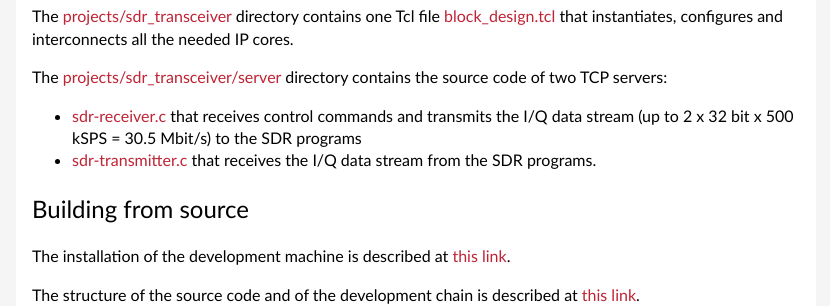
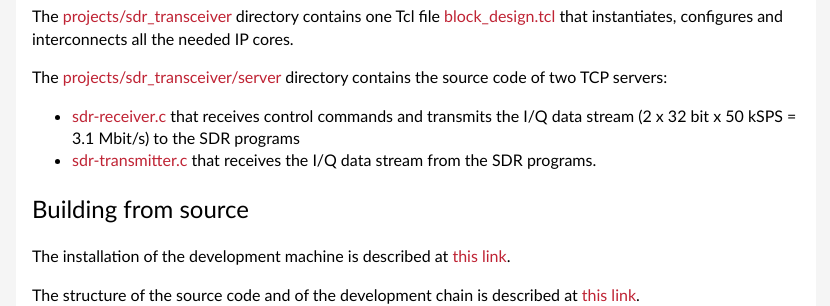
Before and after one commit to pavel-demin/red-pitaya-notes, a Jekyll site: the page built from sdr-transceiver.md, in a window 1280 px wide. Shown: the part 1154-1460 px from the top of the page, without its empty margins (224-1054 px from the left). Built offline with Jekyll 4.4.1, drawn with Linux system fonts in a browser that asks for light colours.

Commit message:
fix data rate

```diff
--- a/sdr-transceiver.md
+++ b/sdr-transceiver.md
@@ -41,7 +41,7 @@ The [projects/sdr_transceiver](https://github.com/pavel-demin/red-pitaya-notes/t
 
 The [projects/sdr_transceiver/server](https://github.com/pavel-demin/red-pitaya-notes/tree/develop/projects/sdr_transceiver/server) directory contains the source code of two TCP servers:
 
-  - [sdr-receiver.c](https://github.com/pavel-demin/red-pitaya-notes/blob/develop/projects/sdr_transceiver/server/sdr-receiver.c) that receives control commands and transmits the I/Q data stream (up to 2 x 32 bit x 500 kSPS = 30.5 Mbit/s) to the SDR programs
+  - [sdr-receiver.c](https://github.com/pavel-demin/red-pitaya-notes/blob/develop/projects/sdr_transceiver/server/sdr-receiver.c) that receives control commands and transmits the I/Q data stream (2 x 32 bit x 50 kSPS = 3.1 Mbit/s) to the SDR programs
   - [sdr-transmitter.c](https://github.com/pavel-demin/red-pitaya-notes/blob/develop/projects/sdr_transceiver/server/sdr-transmitter.c) that receives the I/Q data stream from the SDR programs.
 
 <!---
```
